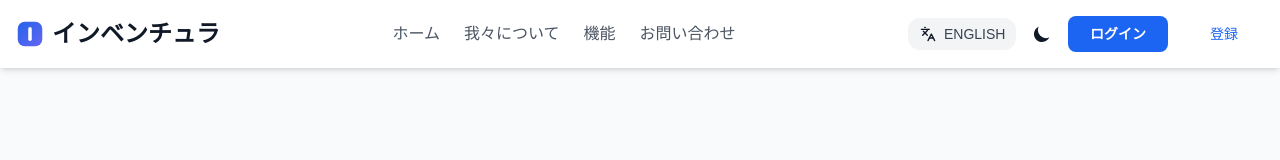
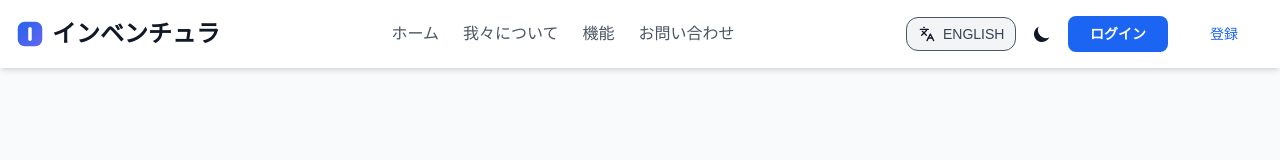
Before and after one commit to shinthantnaingGit/Inventura-Inventory-Management-System, a Next.js app: page / in a window 1280 px wide. Shown: the top 160 px of the page. Built offline with nearby package versions, Linux system fonts and the light colour scheme; a web font is replaced by a local one.

Commit message:
fix(static): lang toggle border 2

```diff
--- a/src/features/static/components/Header.jsx
+++ b/src/features/static/components/Header.jsx
@@ -45,7 +45,7 @@ export default function Header() {
 
         {/* Right: toggles + auth */}
         <div className="hidden md:flex items-center space-x-4">
-          <LangToggle className="rounded-xl bg-gray-100  dark:bg-gray-900 hover:bg-gray-50 dark:hover:bg-gray-700 border-gray-600 dark:border-gray-300" />
+          <LangToggle className="rounded-xl bg-gray-100  dark:bg-gray-900 hover:bg-gray-50 dark:hover:bg-gray-700 border border-gray-600 dark:border-gray-300" />
           <DarkThemeToggle />
           <Link
             href="/login"
```
